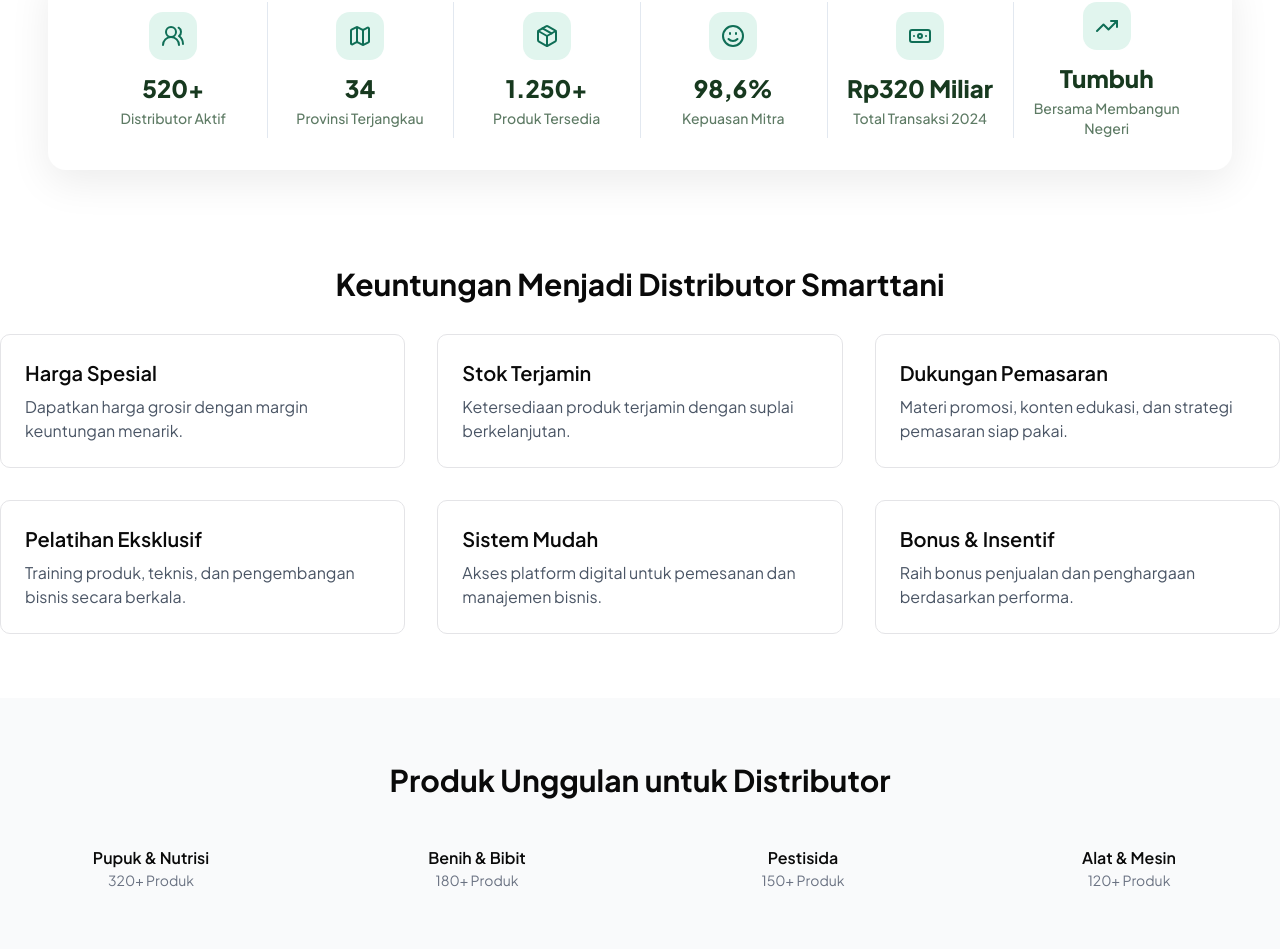
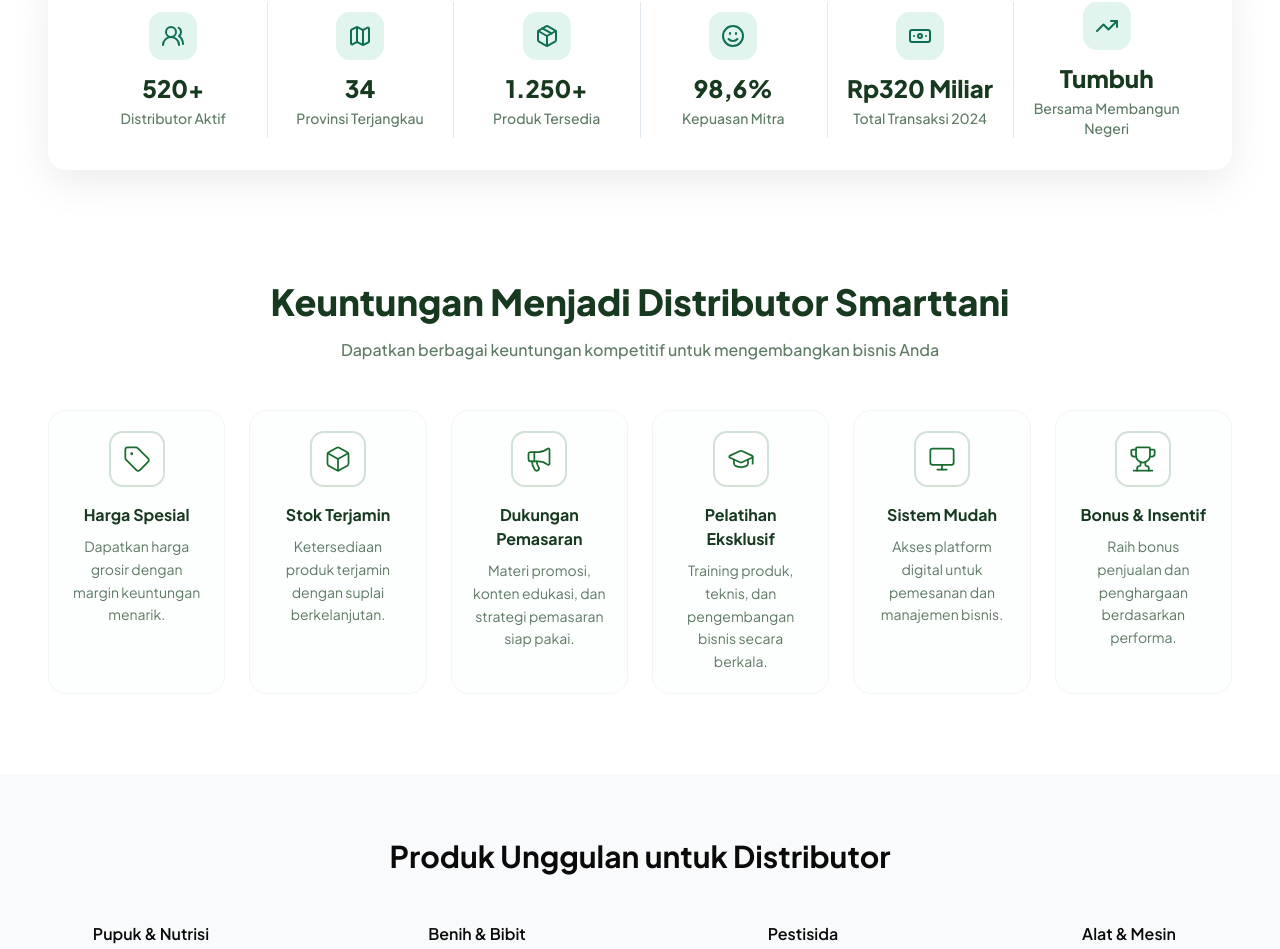
Before and after one commit to SyariefHayat/smartTani, a Next.js app: page /distributor in a window 1280 px wide. Shown: the part 835-1784 px from the top of the page. Built offline with nearby package versions, Linux system fonts and the light colour scheme.

Commit message:
feat(distributor): implement Keuntungan section with 6 benefit cards

```diff
--- a/components/sections/distributor/DistributorKeuntunganSection.tsx
+++ b/components/sections/distributor/DistributorKeuntunganSection.tsx
@@ -3,18 +3,44 @@
 
 const DistributorKeuntunganSection = () => {
   return (
-    <section className="py-16">
-      <div className="container">
-        <h2 className="text-3xl font-bold mb-8 text-center">
-          {DISTRIBUTOR_KEUNTUNGAN.heading}
-        </h2>
-        <div className="grid grid-cols-1 md:grid-cols-2 lg:grid-cols-3 gap-8">
-          {DISTRIBUTOR_KEUNTUNGAN.items.map((item, index) => (
-            <div key={index} className="p-6 border rounded-lg">
-              <h3 className="text-xl font-semibold mb-2">{item.title}</h3>
-              <p className="text-gray-600">{item.description}</p>
-            </div>
-          ))}
+    <section className="py-12 md:py-16 lg:py-20 bg-white">
+      <div className="mx-auto max-w-7xl px-5 sm:px-8 md:px-10 lg:px-12">
+        {/* Header */}
+        <div className="mb-12 flex flex-col items-center text-center">
+          <h2 className="text-2xl font-extrabold text-[#17391f] md:text-3xl lg:text-4xl">
+            {DISTRIBUTOR_KEUNTUNGAN.heading}
+          </h2>
+          <p className="mt-4 max-w-2xl text-sm font-medium text-[#5d7a64] md:text-base">
+            {DISTRIBUTOR_KEUNTUNGAN.subtext}
+          </p>
+        </div>
+
+        {/* Grid Keuntungan */}
+        <div className="grid grid-cols-2 gap-4 sm:gap-6 md:grid-cols-3 lg:grid-cols-6">
+          {DISTRIBUTOR_KEUNTUNGAN.items.map((item, index) => {
+            const Icon = item.icon;
+            return (
+              <div
+                key={index}
+                className="group flex flex-col items-center p-5 text-center transition-all duration-300 hover:shadow-lg hover:-translate-y-1 rounded-2xl border border-gray-100 bg-gray-50/30"
+              >
+                {/* Icon Container */}
+                <div className="mb-4 flex size-12 items-center justify-center rounded-xl border-2 border-primary/20 bg-white text-primary transition-colors group-hover:bg-primary group-hover:text-white md:size-14">
+                  <Icon className="size-6 md:size-7" strokeWidth={1.5} />
+                </div>
+
+                {/* Content */}
+                <div className="flex flex-col flex-1">
+                  <h3 className="mb-2 text-sm font-bold text-[#17391f] md:text-base">
+                    {item.title}
+                  </h3>
+                  <p className="text-[10px] leading-relaxed text-[#5d7a64] sm:text-xs md:text-sm">
+                    {item.description}
+                  </p>
+                </div>
+              </div>
+            );
+          })}
         </div>
       </div>
     </section>
```
Also changed, not shown: constants/distributor.ts (+12 -0 lines).
